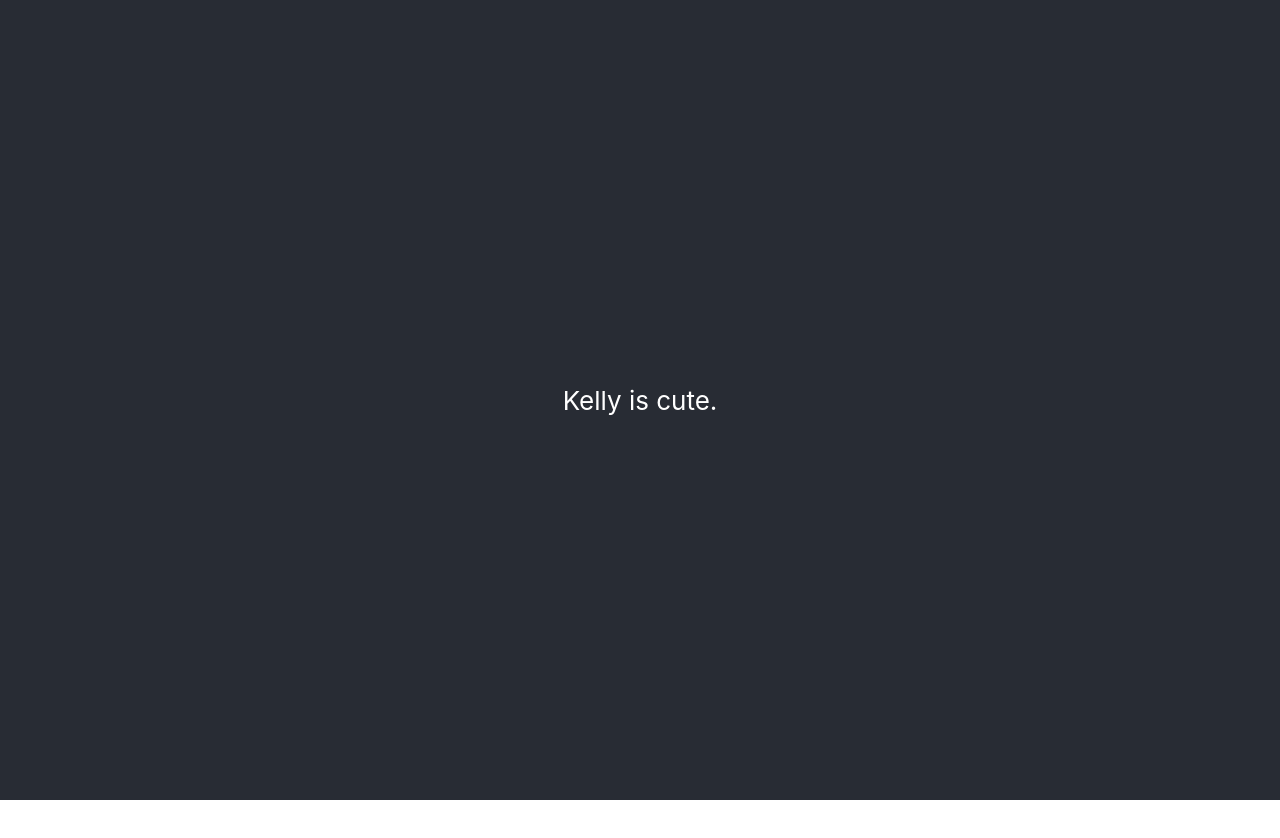
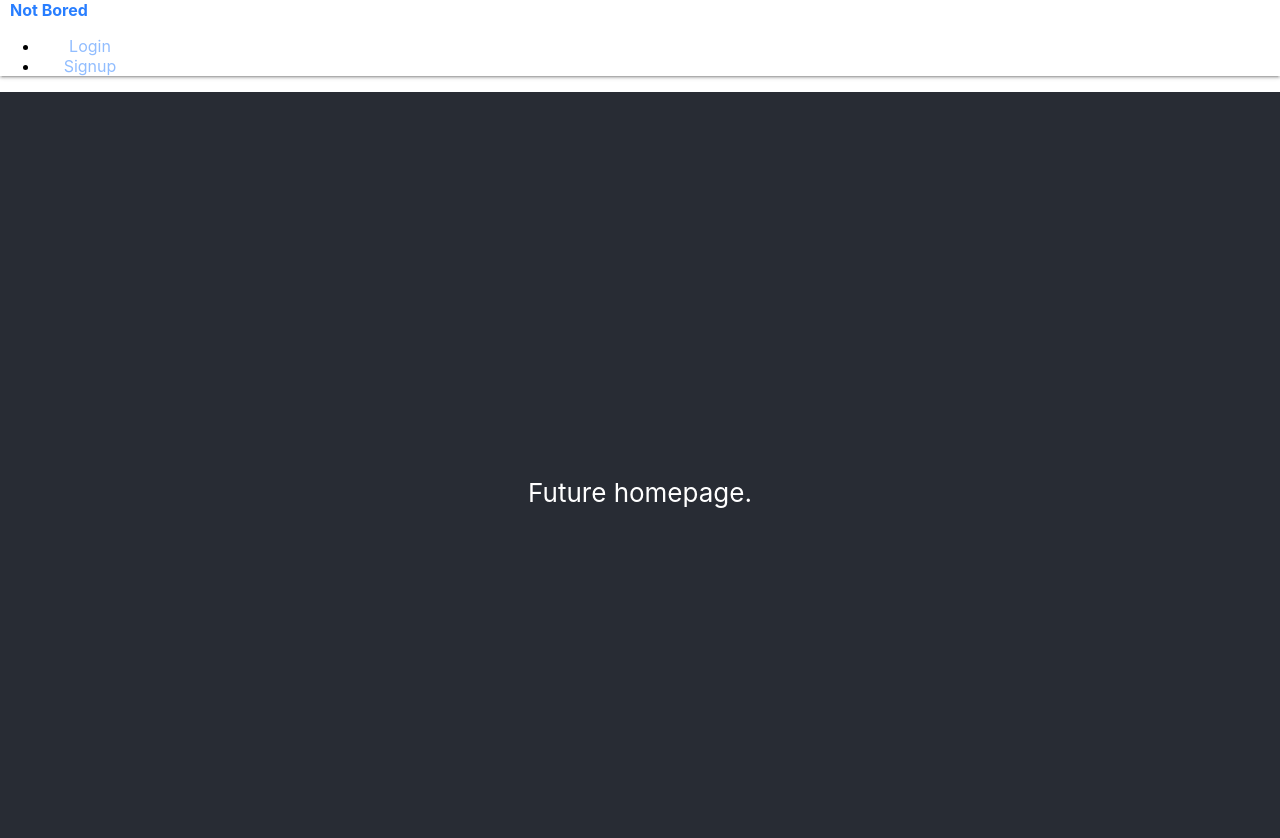
Before and after one commit to adshay18/Capstone-2, a React (Create React App) app in the folder frontend/: page / in a window 1280 px wide. Shown: the top 838 px of the page. Before the commit the page ends 800 px from the top, so only its background shows below. Built offline with nearby package versions, Linux system fonts and the light colour scheme; no server answers.

Commit message:
begin route structure

```diff
--- a/frontend/package.json
+++ b/frontend/package.json
@@ -10,7 +10,9 @@
     "jwt-decode": "^3.1.2",
     "react": "^18.2.0",
     "react-dom": "^18.2.0",
+    "react-router-dom": "^5.2.1",
     "react-scripts": "5.0.1",
+    "reactstrap": "^9.1.5",
     "web-vitals": "^2.1.4"
   },
   "scripts": {
--- a/frontend/src/App.css
+++ b/frontend/src/App.css
@@ -5,12 +5,6 @@
 .App-logo {
   height: 40vmin;
   pointer-events: none;
-}
-
-@media (prefers-reduced-motion: no-preference) {
-  .App-logo {
-    animation: App-logo-spin infinite 20s linear;
-  }
 }
 
 .App-header {
@@ -27,12 +21,3 @@
 .App-link {
   color: #61dafb;
 }
-
-@keyframes App-logo-spin {
-  from {
-    transform: rotate(0deg);
-  }
-  to {
-    transform: rotate(360deg);
-  }
-}
--- a/frontend/src/App.js
+++ b/frontend/src/App.js
@@ -1,9 +1,9 @@
-import logo from './logo.svg';
 import './App.css';
 import React, { useState, useEffect } from 'react';
 import BoredApi from './Api';
 import jwt from 'jwt-decode';
 import UserContext from './UserContext';
+import Routes from './Routes';
 
 function App() {
 	const [ currUser, setCurrUser ] = useState({});
@@ -41,13 +41,7 @@ function App() {
 
 	return (
 		<UserContext.Provider value={{ currUser, token, login, logout, signup }}>
-			<div className="App">
-			<header className="App-header">
-				<p>
-					Kelly is cute.
-				</p>
-			</header>
-		</div>
+			<Routes/>
 		</UserContext.Provider>
 	);
 }
--- /dev/null
+++ b/frontend/src/NavBar.css
@@ -0,0 +1,47 @@
+nav {
+	background-color: white;
+	box-shadow: 0 2px 2px 0 rgba(0, 0, 0, 0.14), 0 3px 1px -2px rgba(0, 0, 0, 0.12), 0 1px 5px 0 rgba(0, 0, 0, 0.2);
+}
+
+.nav-item {
+	width: 100px;
+	text-align: center;
+}
+
+nav a {
+	color: #91bdff;
+	text-decoration: none;
+	display: inline;
+}
+
+nav a.active {
+	color: #287eff;
+	font-weight: bold;
+	border-bottom: 2px dashed;
+	box-sizing: border-box;
+}
+
+nav a.active:hover {
+	color: #287eff !important;
+}
+
+nav a:hover {
+	text-decoration: none;
+	color: #287eff;
+}
+
+nav a.active.navbar-brand {
+	border-bottom: none;
+}
+
+nav a:not(.navbar-brand):hover {
+	font-weight: bold;
+}
+
+.navbar-nav {
+	margin-right: 20px;
+}
+
+.navbar-brand {
+	margin-left: 10px;
+}
--- /dev/null
+++ b/frontend/src/NavBar.js
@@ -0,0 +1,44 @@
+import React, { useContext } from 'react';
+import './NavBar.css';
+import { NavLink } from 'react-router-dom';
+import { Navbar, Nav, NavItem, Button } from 'reactstrap';
+import UserContext from './UserContext';
+
+function NavBar() {
+	const { currUser, logout } = useContext(UserContext);
+	return (
+		<div>
+			<Navbar expand="md">
+				<NavLink exact to="/" className="navbar-brand">
+					Not Bored
+				</NavLink>
+
+				{currUser.username ? (
+					<Nav className="ml-auto" navbar>
+						{/* <NavItem>
+							<NavLink to="/jobs">Jobs</NavLink>
+						</NavItem>
+						<NavItem>
+							<NavLink to="/companies">Companies</NavLink>
+						</NavItem> */}
+						<NavItem>
+							<NavLink to="/profile">{currUser.username}</NavLink>
+						</NavItem>
+						<Button onClick={logout}>logout</Button>
+					</Nav>
+				) : (
+					<Nav className="ml-auto" navbar>
+						<NavItem>
+							<NavLink to="/login">Login</NavLink>
+						</NavItem>
+						<NavItem>
+							<NavLink to="/signup">Signup</NavLink>
+						</NavItem>
+					</Nav>
+				)}
+			</Navbar>
+		</div>
+	);
+}
+
+export default NavBar;
--- /dev/null
+++ b/frontend/src/Routes.js
@@ -0,0 +1,49 @@
+import React from 'react';
+import { BrowserRouter as Router, Route, Switch } from 'react-router-dom';
+import NavBar from './NavBar';
+
+const Routes = () => {
+	return (
+		<Router>
+            <NavBar />
+            <main>
+				<Switch>
+					<Route exact path="/">
+                        <div className="App">
+                            <header className="App-header">
+                            <p>
+                                Future homepage.
+                            </p>
+                            </header>
+                        </div>
+					</Route>
+					{/* <Route exact path="/users/:username">
+						<div>
+
+                        </div>
+					</Route>
+					<Route path="/companies/:handle">
+						<CompanyDetail />
+					</Route>
+					<Route exact path="/jobs">
+						<JobList />
+					</Route>
+					<Route exact path="/login">
+						<LoginForm />
+					</Route>
+					<Route exact path="/signup">
+						<SignupForm />
+					</Route>
+					<Route exact path="/profile">
+						<EditProfileForm />
+					</Route> */}
+					<Route>
+						<p>404 page not found</p>
+					</Route>
+				</Switch>
+            </main>
+		</Router>
+	);
+};
+
+export default Routes;
```
Also changed, not shown: 1 other file (tests, documents, lock files or other folders).
